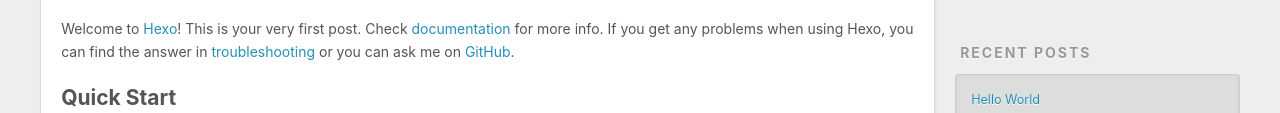
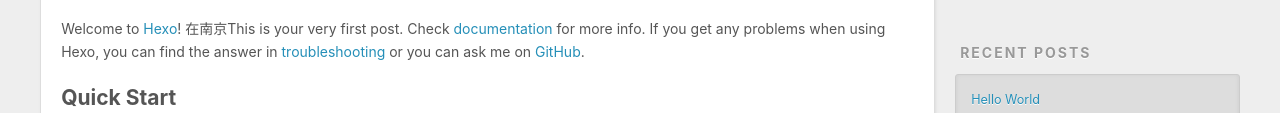
Before and after one commit to josie-chenyuqing/josie-chenyuqing.github.io, a plain HTML site: page index.html in a window 1280 px wide. Shown: the part 435-548 px from the top of the page. Drawn offline with nearby package versions, Linux system fonts and the light colour scheme.

Commit message:
Site updated: 2019-12-25 18:39:08

```diff
--- a/index.html
+++ b/index.html
@@ -86,7 +86,7 @@
 
     <div class="article-entry" itemprop="articleBody">
 
-        <p>Welcome to <a href="https://hexo.io/" target="_blank" rel="noopener">Hexo</a>! This is your very first post. Check <a href="https://hexo.io/docs/" target="_blank" rel="noopener">documentation</a> for more info. If you get any problems when using Hexo, you can find the answer in <a href="https://hexo.io/docs/troubleshooting.html" target="_blank" rel="noopener">troubleshooting</a> or you can ask me on <a href="https://github.com/hexojs/hexo/issues" target="_blank" rel="noopener">GitHub</a>.</p>
+        <p>Welcome to <a href="https://hexo.io/" target="_blank" rel="noopener">Hexo</a>! 在南京This is your very first post. Check <a href="https://hexo.io/docs/" target="_blank" rel="noopener">documentation</a> for more info. If you get any problems when using Hexo, you can find the answer in <a href="https://hexo.io/docs/troubleshooting.html" target="_blank" rel="noopener">troubleshooting</a> or you can ask me on <a href="https://github.com/hexojs/hexo/issues" target="_blank" rel="noopener">GitHub</a>.</p>
 <h2 id="Quick-Start"><a href="#Quick-Start" class="headerlink" title="Quick Start"></a>Quick Start</h2><h3 id="Create-a-new-post"><a href="#Create-a-new-post" class="headerlink" title="Create a new post"></a>Create a new post</h3><figure class="highlight bash"><table><tr><td class="gutter"><pre><span class="line">1</span><br></pre></td><td class="code"><pre><span class="line">$ hexo new <span class="string">"My New Post"</span></span><br></pre></td></tr></table></figure>
 
 <p>More info: <a href="https://hexo.io/docs/writing.html" target="_blank" rel="noopener">Writing</a></p>
```
Also changed, not shown: 2019/12/25/hello-world/index.html (+4 -4 lines).
